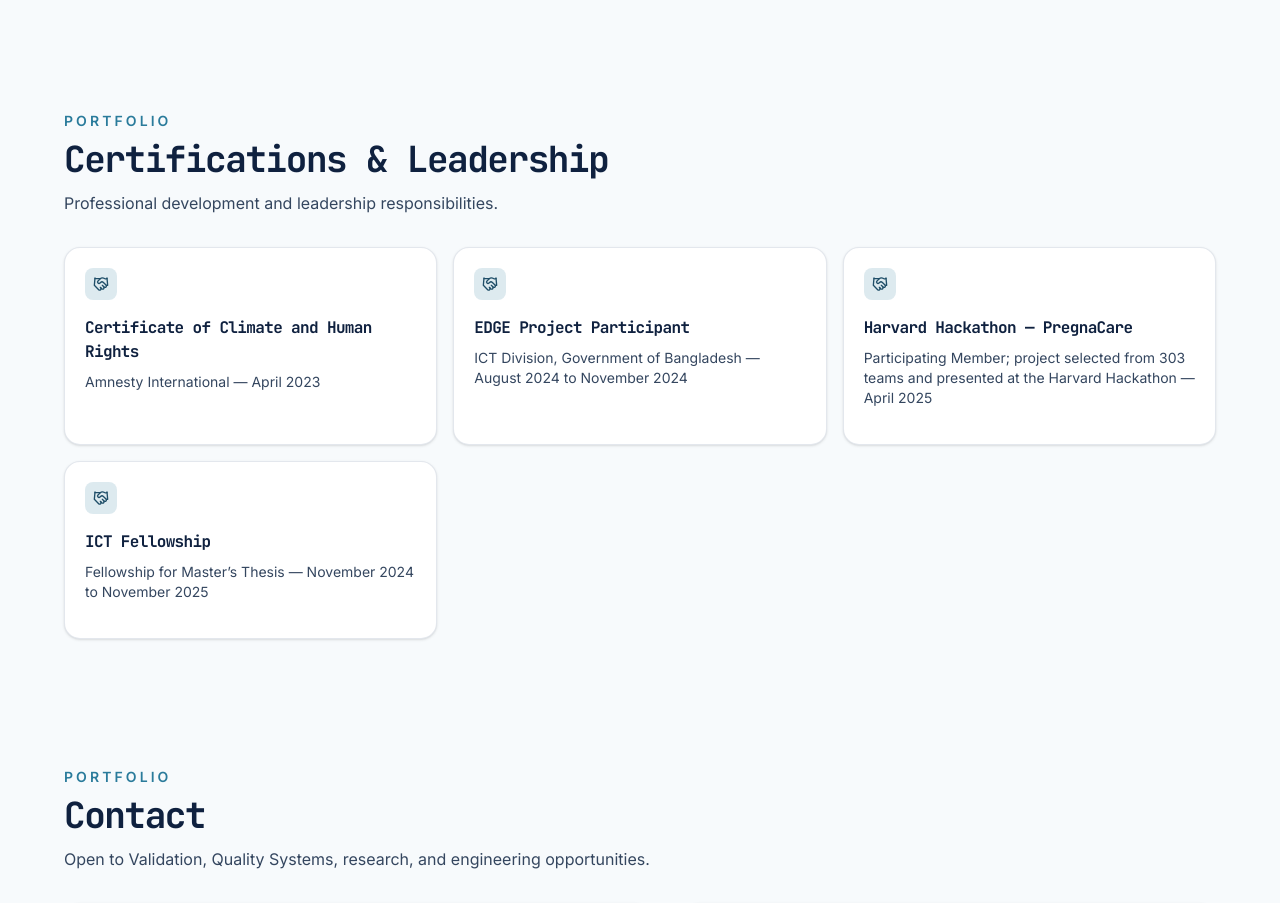
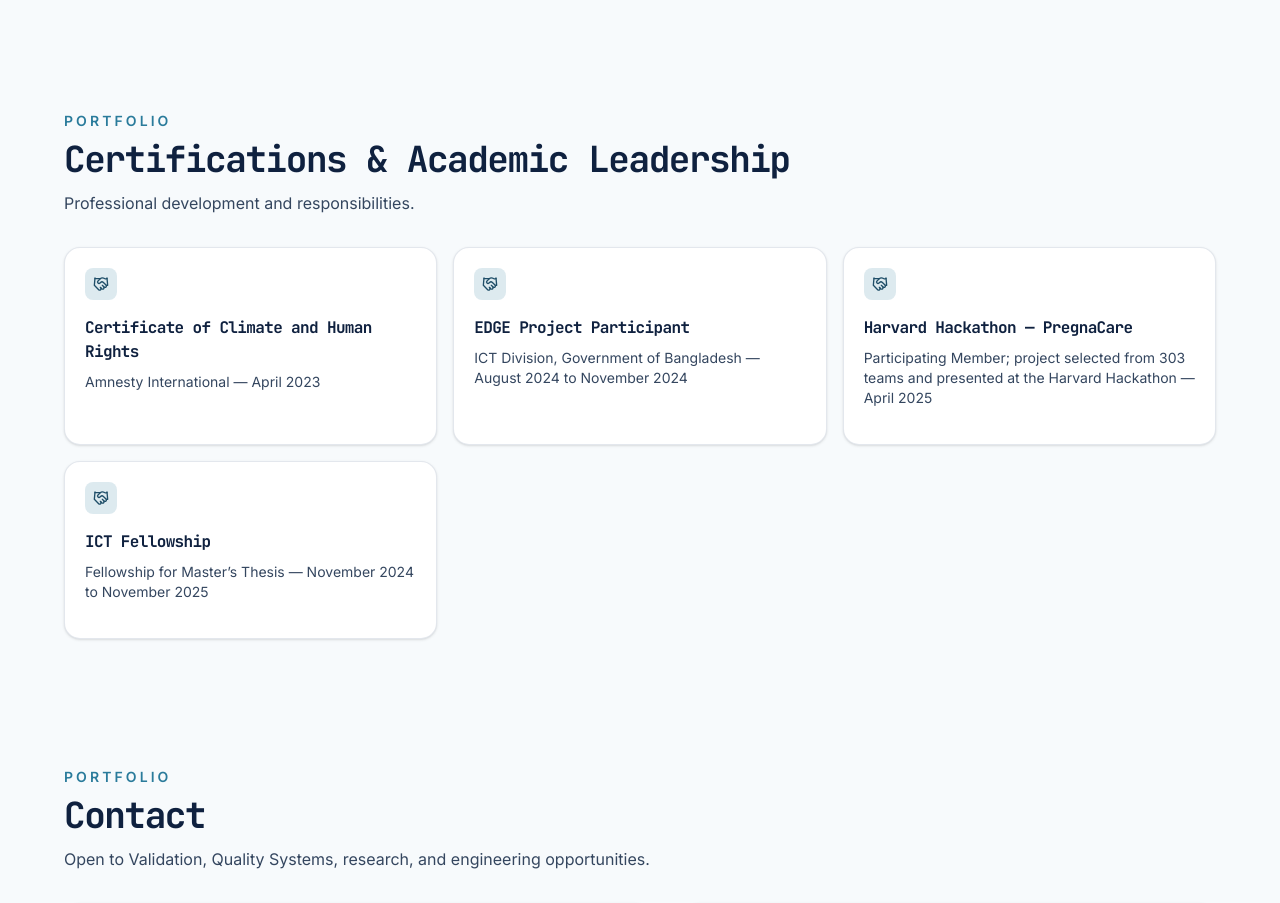
Before and after one commit to Silvia-sifath/my-portfolio, a React (Vite) app in the folder Protfolio/: page / in a window 1280 px wide. Shown: the part 10100-11003 px from the top of the page. Built offline with nearby package versions, Linux system fonts and the light colour scheme.

Commit message:
Update CertificationsLeadership.tsx

```diff
--- a/Protfolio/src/components/CertificationsLeadership.tsx
+++ b/Protfolio/src/components/CertificationsLeadership.tsx
@@ -7,8 +7,8 @@ export function CertificationsLeadership() {
   return (
     <SectionShell
       id="certifications"
-      title="Certifications & Leadership"
-      subtitle="Professional development and leadership responsibilities."
+      title="Certifications & Academic Leadership"
+      subtitle="Professional development and responsibilities."
     >
       <div className="grid gap-4 md:grid-cols-3">
         {certificationsLeadershipItems.map((item, index) => (
```
